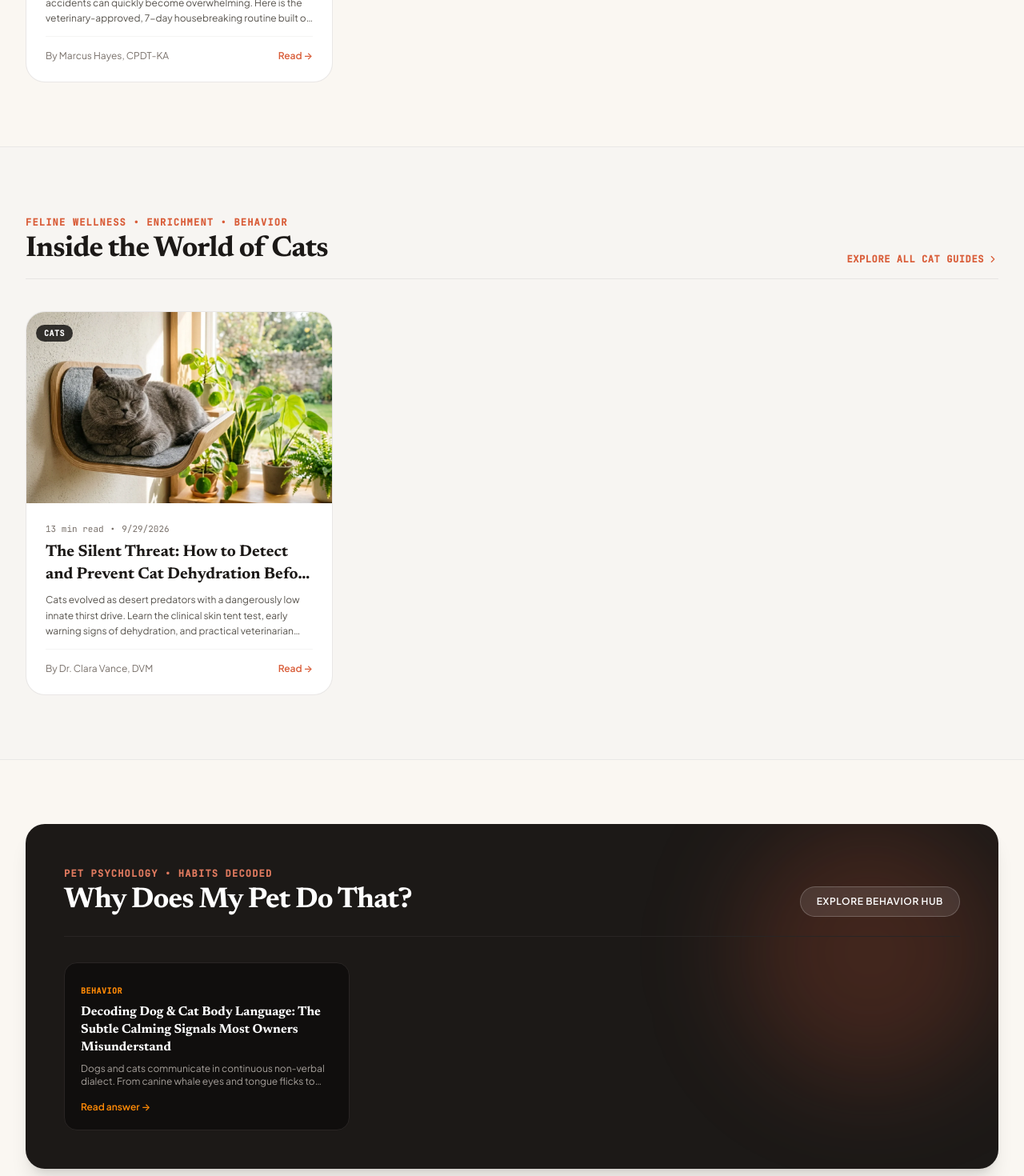
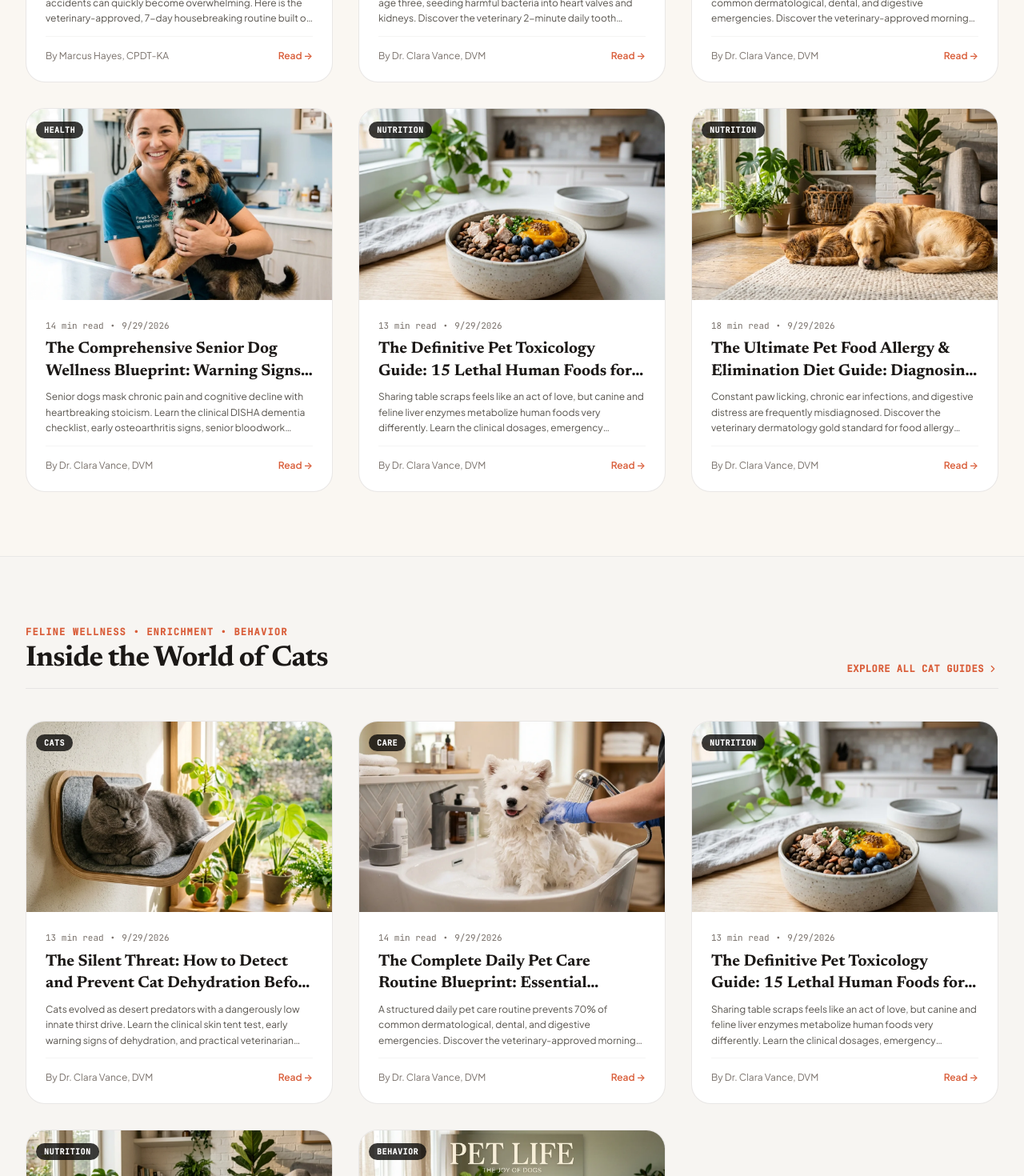
Before and after one commit to emonahmedea127-rgb/Petzora, a React (Vite) app: page / in a window 1280 px wide. Shown: the part 3820-5290 px from the top of the page at 80% size. Built offline with nearby package versions, Linux system fonts and the light colour scheme; no server answers; the database is empty.

Commit message:
feat(home): improve article categorization logic
Expand filtering logic for dog, cat, and behavior articles to include related keywords and additional categories for better content relevance.

```diff
--- a/src/pages/HomePage.tsx
+++ b/src/pages/HomePage.tsx
@@ -57,25 +57,49 @@ export const HomePage: React.FC = () => {
   const editorsPickLead = articles.find((a) => a.isEditorPick) || articles[0];
   const editorsPickSubs = articles.filter((a) => a.id !== editorsPickLead?.id).slice(0, 4);
 
-  const dogArticles = articles.filter(
-    (a) => a.category === 'dogs' || a.categorySlug === 'dogs' || a.tags?.includes('dog')
-  ).slice(0, 6);
+  const dogArticles = articles.filter((a) => {
+    const text = (a.title + ' ' + (a.category || '') + ' ' + (a.categorySlug || '') + ' ' + (a.tags || []).join(' ')).toLowerCase();
+    return a.category === 'dogs' || a.categorySlug === 'dogs' || text.includes('dog') || text.includes('puppy') || text.includes('canine');
+  }).slice(0, 6);
 
-  const catArticles = articles.filter(
-    (a) => a.category === 'cats' || a.categorySlug === 'cats' || a.tags?.includes('cat')
-  ).slice(0, 6);
+  const catArticles = articles.filter((a) => {
+    const text = (a.title + ' ' + (a.category || '') + ' ' + (a.categorySlug || '') + ' ' + (a.tags || []).join(' ')).toLowerCase();
+    return a.category === 'cats' || a.categorySlug === 'cats' || text.includes('cat') || text.includes('kitten') || text.includes('feline');
+  }).slice(0, 6);
 
-  const behaviorArticles = articles.filter(
-    (a) => a.category === 'behavior' || a.categorySlug === 'behavior' || a.title.toLowerCase().startsWith('why')
-  ).slice(0, 6);
+  const behaviorArticles = articles.filter((a) => {
+    const text = (a.title + ' ' + (a.category || '') + ' ' + (a.categorySlug || '') + ' ' + (a.tags || []).join(' ')).toLowerCase();
+    return (
+      a.category === 'behavior' ||
+      a.categorySlug === 'behavior' ||
+      a.category === 'training' ||
+      a.categorySlug === 'training' ||
+      text.includes('behavior') ||
+      text.includes('anxiety') ||
+      text.includes('training')
+    );
+  }).slice(0, 6);
 
-  const healthArticles = articles.filter(
-    (a) => a.category === 'health' || a.category === 'care' || a.category === 'pet-care'
-  ).slice(0, 4);
+  const healthArticles = articles.filter((a) => {
+    const text = (a.title + ' ' + (a.category || '') + ' ' + (a.categorySlug || '') + ' ' + (a.tags || []).join(' ')).toLowerCase();
+    return (
+      a.category === 'health' ||
+      a.category === 'care' ||
+      a.category === 'pet-care' ||
+      a.categorySlug === 'health' ||
+      a.categorySlug === 'care' ||
+      a.categorySlug === 'pet-care' ||
+      text.includes('health') ||
+      text.includes('dental') ||
+      text.includes('triage') ||
+      text.includes('first aid')
+    );
+  }).slice(0, 4);
 
-  const petStories = articles.filter(
-    (a) => a.category === 'stories' || a.categorySlug === 'stories'
-  ).slice(0, 4);
+  const petStories = articles.filter((a) => {
+    const text = (a.title + ' ' + (a.category || '') + ' ' + (a.categorySlug || '') + ' ' + (a.tags || []).join(' ')).toLowerCase();
+    return a.category === 'stories' || a.categorySlug === 'stories' || text.includes('rescue') || text.includes('journey');
+  }).slice(0, 4);
 
   const popularArticles = articles.filter((a) => a.isPopular).slice(0, 5);
 
@@ -473,7 +497,7 @@ export const HomePage: React.FC = () => {
                   />
                   <div className="absolute top-3 left-3">
                     <span className="px-2.5 py-1 rounded-full bg-stone-950/80 backdrop-blur-md text-white text-[10px] font-mono font-bold uppercase tracking-wider">
-                      Dogs
+                      {article.category === 'dogs' ? 'Dogs' : article.category}
                     </span>
                   </div>
                 </Link>
@@ -551,7 +575,7 @@ export const HomePage: React.FC = () => {
                     />
                     <div className="absolute top-3 left-3">
                       <span className="px-2.5 py-1 rounded-full bg-stone-950/80 backdrop-blur-md text-white text-[10px] font-mono font-bold uppercase tracking-wider">
-                        Cats
+                        {article.category === 'cats' ? 'Cats' : article.category}
                       </span>
                     </div>
                   </Link>
```
